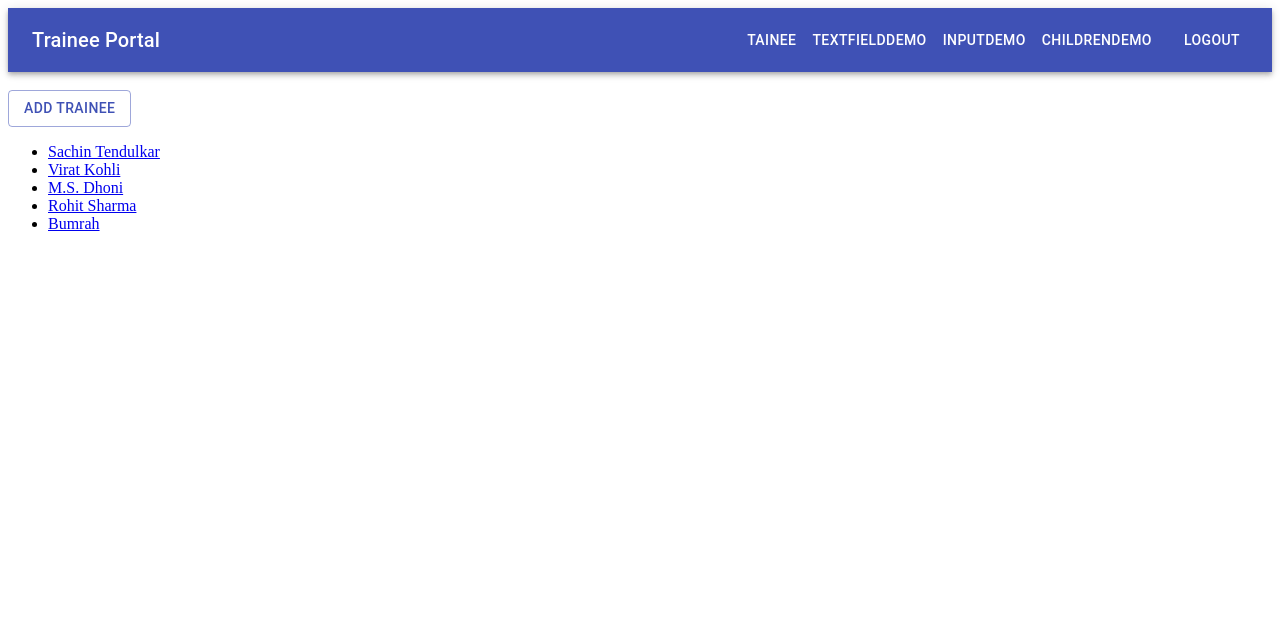
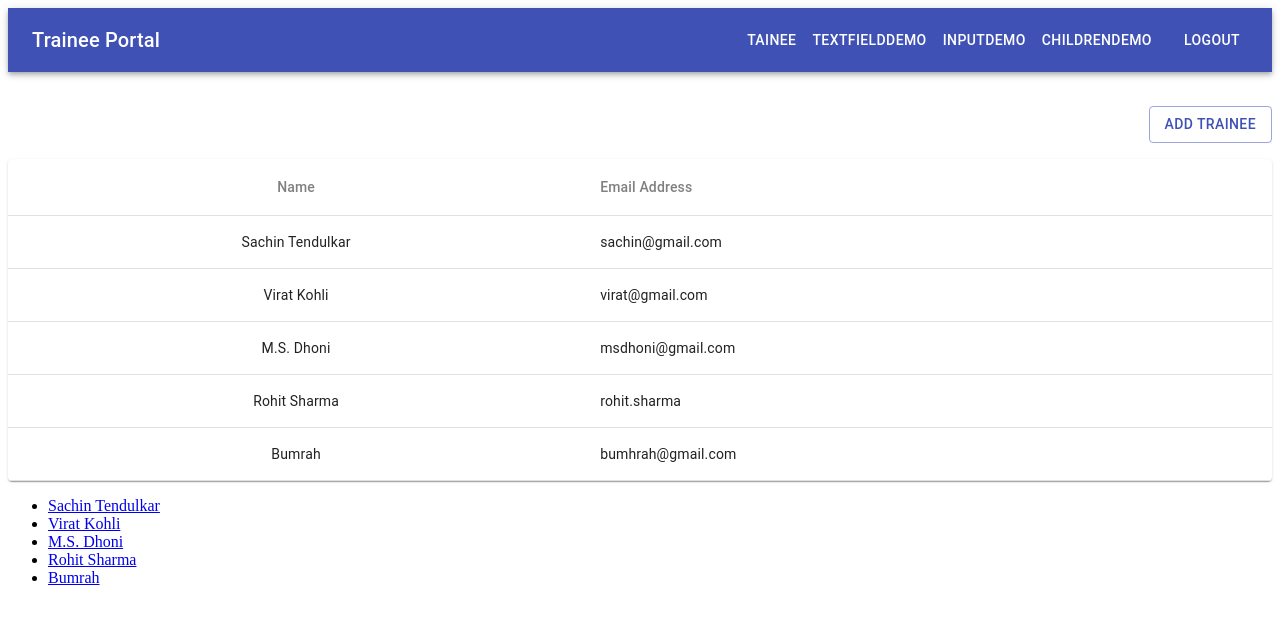
Before and after one commit to vibhor-garg-98/javascript-client, a React (Create React App) app: page /Trainee in a window 1280 px wide. Shown: the top 624 px of the page. Built offline with nearby package versions, Linux system fonts and the light colour scheme.

Commit message:
feat: feature(#41046)

```diff
--- a/src/pages/Trainee/TraineeList.jsx
+++ b/src/pages/Trainee/TraineeList.jsx
@@ -1,8 +1,18 @@
-import React, { Component } from 'react';
+import React, { Component, Fragment } from 'react';
 import Button from '@material-ui/core/Button';
 import { Link } from 'react-router-dom';
+import { withStyles } from '@material-ui/core/styles';
 import AddDialog from './components/AddDialog/AddDialog';
 import trainee from './data/trainee';
+import Table from './components/Table/Table';
+
+const useStyles = (theme) => ({
+  root: {
+    display: 'flex',
+    justifyContent: 'flex-end',
+    margin: theme.spacing(2, 0, 2),
+  },
+});
 
 class Trainee extends Component {
   constructor(props) {
@@ -22,31 +32,52 @@ class Trainee extends Component {
   };
 
   onSubmit = (data) => {
-
     this.setState({ open: false }, () => { console.log(data); });
   };
 
   render() {
     const { open } = this.state;
+    const { classes } = this.props;
 
     return (
       <>
-        <Button variant="outlined" color="primary" onClick={this.onClick}>
-          ADD TRAINEE
-        </Button>
+        <div className={classes.root}>
+          <Button variant="outlined" color="primary" onClick={this.onClick}>
+            ADD TRAINEE
+          </Button>
+        </div>
+        <Table
+          id="id"
+          data={trainee}
+          columns={
+            [
+              {
+                field: 'name',
+                label: 'Name',
+                align: 'center',
+              },
+              {
+                field: 'email',
+                label: 'Email Address',
+              },
+            ]
+          }
+        />
         <AddDialog onClose={this.onClose} onSubmit={() => this.onSubmit} open={open} />
         <ul>
           {
             trainee && trainee.length && trainee.map((element) => (
-              <li>
-                <Link to={`/Trainee/${element.id}`}>{element.name}</Link>
-              </li>
+              <Fragment key={element.id}>
+                <li key={element.id}>
+                  <Link to={`/Trainee/${element.id}`}>{element.name}</Link>
+                </li>
+              </Fragment>
             ))
           }
         </ul>
       </>
-    )
+    );
   }
 }
 
-export default Trainee;
+export default withStyles(useStyles)(Trainee);
--- /dev/null
+++ b/src/pages/Trainee/components/Table/Table.jsx
@@ -0,0 +1,66 @@
+import React from 'react';
+import { makeStyles } from '@material-ui/core/styles';
+import Table from '@material-ui/core/Table';
+import TableBody from '@material-ui/core/TableBody';
+import TableCell from '@material-ui/core/TableCell';
+import TableContainer from '@material-ui/core/TableContainer';
+import TableHead from '@material-ui/core/TableHead';
+import TableRow from '@material-ui/core/TableRow';
+import Paper from '@material-ui/core/Paper';
+import PropTypes from 'prop-types';
+
+const useStyles = makeStyles({
+  table: {
+    minWidth: 650,
+  },
+  column: {
+    color: 'grey',
+  },
+});
+
+const SimpleTable = (props) => {
+  const { id, data, columns } = props;
+  const classes = useStyles();
+
+  return (
+    <TableContainer component={Paper}>
+      <Table className={classes.table} aria-label="simple table">
+        <TableHead>
+          <TableRow>
+            {
+              columns && columns.length && columns.map(({ align, label }) => (
+                <TableCell align={align} className={classes.column}>
+                  {label}
+                </TableCell>
+              ))
+            }
+          </TableRow>
+        </TableHead>
+        <TableBody>
+          {
+            data.map((element) => (
+              <TableRow key={element[id]}>
+                {
+                  columns && columns.length && columns.map(({ field, align }) => (
+
+                    <TableCell align={align} component="th" scope="row">
+                      {element[field]}
+                    </TableCell>
+                  ))
+                }
+              </TableRow>
+            ))
+          }
+        </TableBody>
+      </Table>
+    </TableContainer>
+  );
+};
+
+export default SimpleTable;
+
+SimpleTable.propTypes = {
+  id: PropTypes.string.isRequired,
+  columns: PropTypes.arrayOf(PropTypes.object).isRequired,
+  data: PropTypes.arrayOf(PropTypes.object).isRequired,
+};
```
